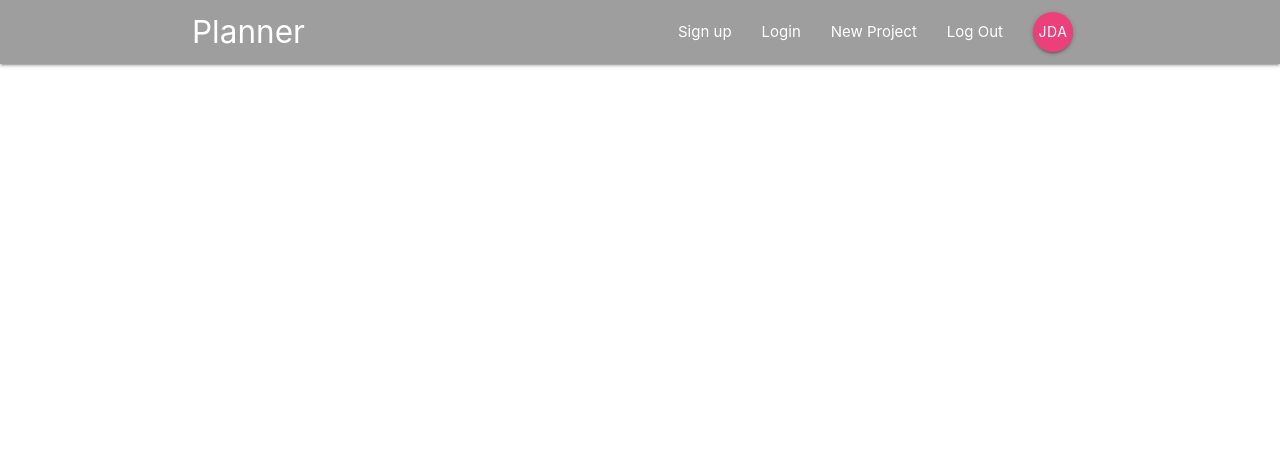
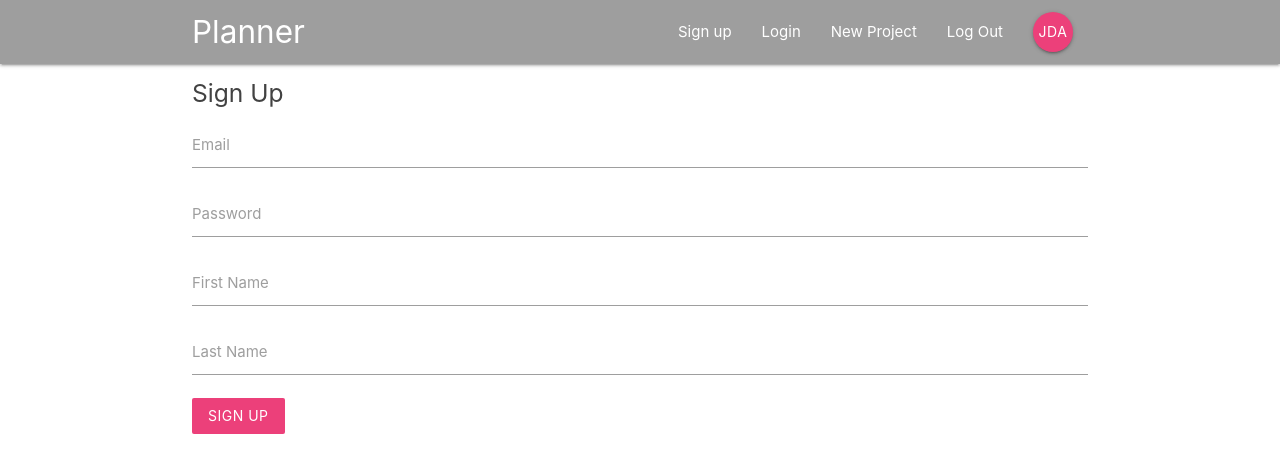
Before and after one commit to jallend1/basic_planner, a React (Create React App) app: page /signup in a window 1280 px wide. Shown: the top 472 px of the page. Built offline with nearby package versions, Linux system fonts and the light colour scheme.

Commit message:
Creates basic structure for SignUp component

```diff
--- a/src/App.js
+++ b/src/App.js
@@ -5,6 +5,7 @@
 import Dashboard from './components/dashboard/Dashboard'
 import ProjectDetails from './components/projects/ProjectDetails';
 import SignIn from './components/auth/SignIn';
+import SignUp from './components/auth/SignUp';
 
 function App() {
   return (
@@ -13,7 +14,8 @@
         <NavBar />
         <Switch>
           <Route exact path='/' component={Dashboard} />
-          <Route path="/signin" component={SignIn} />
+          <Route path='/signin' component={SignIn} />
+          <Route path='/signup' component={SignUp} />
           <Route path='/project/:id' component={ProjectDetails} />
         </Switch>
       </div>
--- a/src/components/auth/SignUp.js
+++ b/src/components/auth/SignUp.js
@@ -0,0 +1,51 @@
+import React, { Component } from 'react'
+
+export class SignUp extends Component {
+    state= {
+        email: '',
+        password: '',
+        firstName: '',
+        lastName: ''
+    }
+
+    handleChange = e => {
+        this.setState({
+            [e.target.id]: e.target.value
+        });
+    }
+    handleSubmit = e => {
+        e.preventDefault();
+        console.log(this.state)
+    }
+
+    render() {
+        return (
+            <div className="container">
+                <form onSubmit={this.handleSubmit} className="white">
+                    <h5 className="grey-text text-darken-3">Sign Up</h5>
+                    <div className="input-field">
+                        <label htmlFor="email">Email</label>
+                        <input type="email" id="email" onChange={this.handleChange}/>
+                    </div>
+                    <div className="input-field">
+                        <label htmlFor="password">Password</label>
+                        <input type="password" id="password" onChange={this.handleChange}/>
+                    </div>
+                    <div className="input-field">
+                        <label htmlFor="firstName">First Name</label>
+                        <input type="text" id="firstName" onChange={this.handleChange}/>
+                    </div>
+                    <div className="input-field">
+                        <label htmlFor="lastName">Last Name</label>
+                        <input type="text" id="lastName" onChange={this.handleChange}/>
+                    </div>
+                    <div className="input-field">
+                        <button className="btn pink lighten-1 z-depth-0">Sign up</button>
+                    </div>
+                </form>
+            </div>
+        )
+    }
+}
+
+export default SignUp;
```
Also changed, not shown: 1 other file (tests, documents, lock files or other folders).
